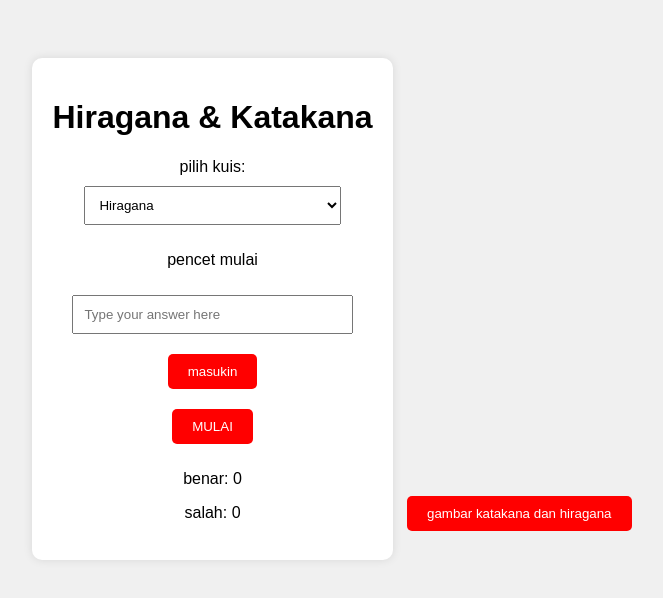
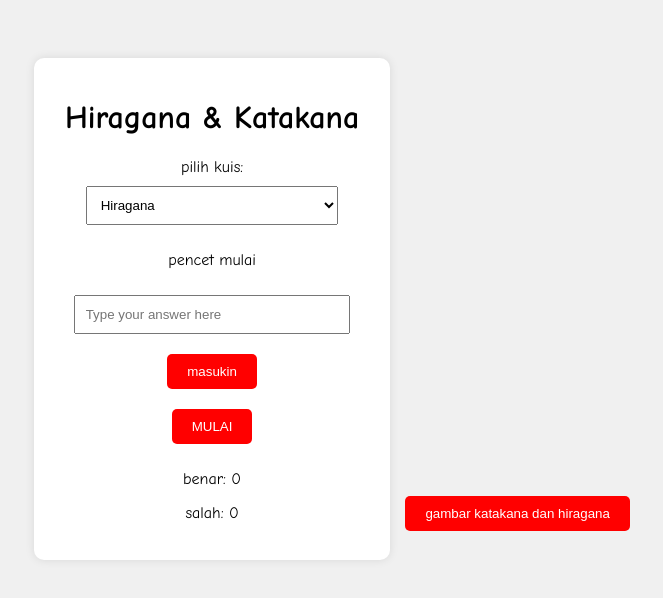
Before and after one commit to aeya666/japquiz, a plain HTML site: page index.html in a window 1280 px wide. Shown: the whole page, without its empty margins (303-966 px from the left). Drawn offline with Linux system fonts and the light colour scheme.

Commit message:
Update index.html

```diff
--- a/index.html
+++ b/index.html
@@ -5,6 +5,12 @@
   <meta name="viewport" content="width=device-width, initial-scale=1.0">
   <title>hiragana dan katakana</title>
   <link rel="stylesheet" href="styles.css">
+<link rel="stylesheet" href="https://fonts.googleapis.com/css2?family=Comic+Neue:ital,wght@0,300;0,400;0,700;1,300;1,400;1,700&display=swap">
+  <style>
+  body {
+    font-family: "Comic Neue", sans-serif;
+  }
+  </style>
 </head>
 <body>
   <div class="quiz-container">
```
